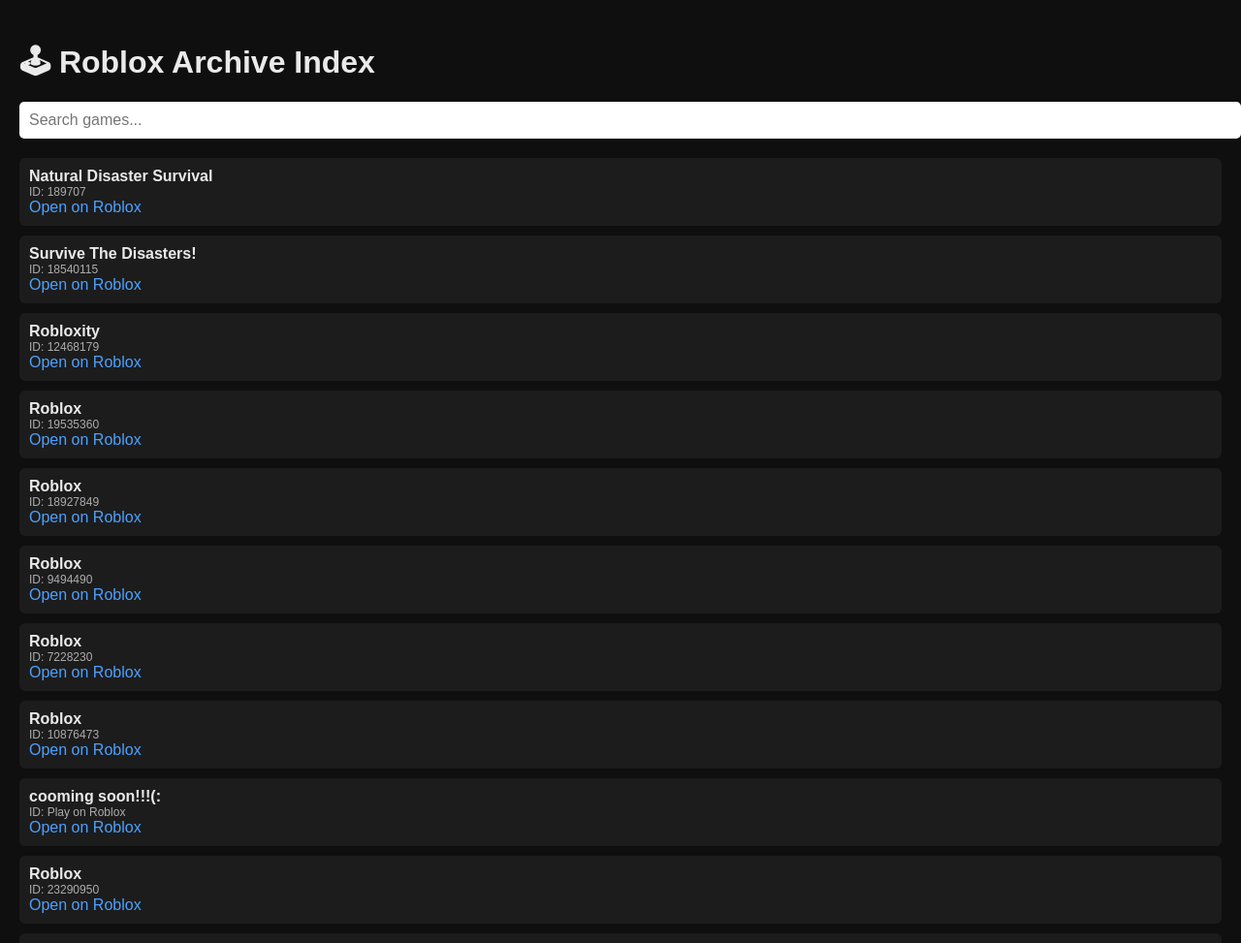
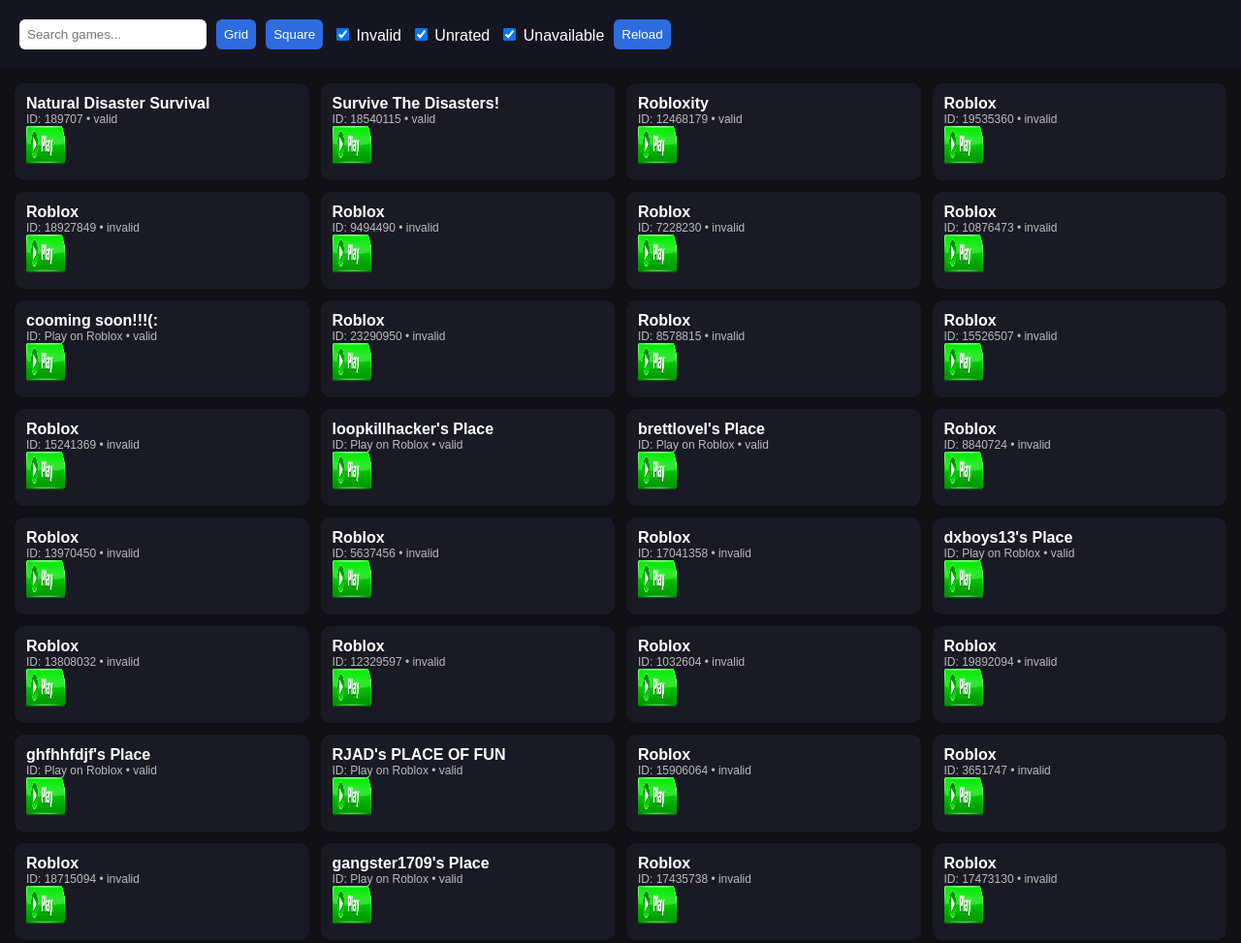
Before and after one commit to Crustav0IndexTeam/Old-Roblox-Archival-Project, a website: page index.html in a window 1280 px wide. Shown: the top 973 px of the page at 97% size. Drawn offline with Linux system fonts and the light colour scheme.

Commit message:
Update index.html

```diff
--- a/index.html
+++ b/index.html
@@ -2,110 +2,188 @@
 <html lang="en">
 <head>
 <meta charset="UTF-8" />
-  <title>Roblox Archive Index</title>
+<title>Roblox Archival Index</title>
+
 <style>
 body {
+  margin: 0;
   font-family: Arial, sans-serif;
-      background: #0f0f0f;
-      color: #eaeaea;
-      margin: 0;
-      padding: 20px;
+  background: #0f0f14;
+  color: white;
 }
 
-    h1 {
-      margin-bottom: 10px;
+header {
+  padding: 20px;
+  display: flex;
+  flex-wrap: wrap;
+  gap: 10px;
+  align-items: center;
+  background: #151521;
+  position: sticky;
+  top: 0;
 }
 
-    input {
-      width: 100%;
-      padding: 10px;
-      font-size: 16px;
-      margin-bottom: 20px;
+input, select, button {
+  padding: 8px;
+  border-radius: 6px;
   border: none;
-      border-radius: 5px;
 }
 
-    .item {
-      background: #1c1c1c;
-      padding: 10px;
-      margin-bottom: 10px;
-      border-radius: 6px;
+button {
+  cursor: pointer;
+  background: #2d6cdf;
+  color: white;
 }
 
-    a {
-      color: #4ea1ff;
-      text-decoration: none;
+button:hover {
+  background: #1f4fb3;
 }
 
-    a:hover {
-      text-decoration: underline;
+#grid {
+  display: grid;
+  grid-template-columns: repeat(auto-fill, minmax(260px, 1fr));
+  gap: 12px;
+  padding: 15px;
 }
 
-    .id {
+.card {
+  background: #1a1a25;
+  border-radius: 10px;
+  padding: 12px;
+  transition: 0.2s;
+}
+
+.card:hover {
+  transform: scale(1.02);
+  background: #222236;
+}
+
+.square .card {
+  height: 180px;
+  display: flex;
+  flex-direction: column;
+  justify-content: space-between;
+}
+
+.title {
+  font-weight: bold;
+}
+
+.meta {
   font-size: 12px;
   opacity: 0.7;
 }
+
+.play {
+  width: 40px;
+  height: 40px;
+  cursor: pointer;
+}
+
+.hidden {
+  display: none;
+}
 </style>
 </head>
+
 <body>
 
-<h1>🕹 Roblox Archive Index</h1>
+<header>
+  <input id="search" placeholder="Search games..." />
 
-<input type="text" id="search" placeholder="Search games..." />
+  <button onclick="setLayout('grid')">Grid</button>
+  <button onclick="setLayout('square')">Square</button>
 
-<div id="list"></div>
+  <label>
+    <input type="checkbox" id="showInvalid" checked />
+    Invalid
+  </label>
+
+  <label>
+    <input type="checkbox" id="showUnrated" checked />
+    Unrated
+  </label>
+
+  <label>
+    <input type="checkbox" id="showUnavailable" checked />
+    Unavailable
+  </label>
+
+  <button onclick="load()">Reload</button>
+</header>
+
+<div id="grid"></div>
 
 <script>
+let layout = "grid";
 let games = [];
 
-// Load games.txt
-fetch("games.txt")
-  .then(res => res.text())
-  .then(text => {
-    games = text
-      .split("\n")
-      .filter(line => line.trim())
-      .map(line => {
-        const parts = line.split("|");
-        return {
-          title: parts[0]?.trim(),
-          id: parts[1]?.trim()
-        };
-      });
+function setLayout(type) {
+  layout = type;
+  document.getElementById("grid").className = type === "square" ? "square" : "";
+}
 
-    render(games);
-  });
+// classify entries
+function classify(title) {
+  const t = title.toLowerCase();
 
-function render(data) {
-  const list = document.getElementById("list");
-  list.innerHTML = "";
+  if (t.includes("unavailable")) return "unavailable";
+  if (t.includes("unrated")) return "unrated";
+  if (!title || t === "roblox") return "invalid";
 
-  data.forEach(g => {
-    const div = document.createElement("div");
-    div.className = "item";
+  return "valid";
+}
 
-    div.innerHTML = `
-      <div><strong>${g.title}</strong></div>
-      <div class="id">ID: ${g.id}</div>
-      <a href="https://www.roblox.com/games/${g.id}" target="_blank">
-        Open on Roblox
-      </a>
+function shouldShow(type) {
+  if (type === "invalid") return document.getElementById("showInvalid").checked;
+  if (type === "unrated") return document.getElementById("showUnrated").checked;
+  if (type === "unavailable") return document.getElementById("showUnavailable").checked;
+  return true;
+}
+
+function render() {
+  const grid = document.getElementById("grid");
+  const search = document.getElementById("search").value.toLowerCase();
+
+  grid.innerHTML = "";
+
+  games.forEach(g => {
+    const [title, id] = g.split("|").map(x => x.trim());
+    const type = classify(title);
+
+    if (!shouldShow(type)) return;
+    if (!title.toLowerCase().includes(search)) return;
+
+    const card = document.createElement("div");
+    card.className = "card";
+
+    card.innerHTML = `
+      <div class="title">${title}</div>
+      <div class="meta">ID: ${id} • ${type}</div>
+      <img class="play"
+        src="https://github.com/Crustav0IndexTeam/Old-Roblox-Archival-Project/blob/main/play%20button.png?raw=true"
+        onclick="window.open('https://www.roblox.com/games/${id}', '_blank')"
+      />
     `;
 
-    list.appendChild(div);
+    grid.appendChild(card);
   });
 }
 
-document.getElementById("search").addEventListener("input", e => {
-  const q = e.target.value.toLowerCase();
+async function load() {
+  const res = await fetch("games.txt?_=" + Date.now());
+  const text = await res.text();
 
-  const filtered = games.filter(g =>
-    g.title?.toLowerCase().includes(q) ||
-    g.id?.includes(q)
-  );
+  games = text.split("\n").filter(Boolean);
+  render();
+}
 
-  render(filtered);
-});
+document.getElementById("search").addEventListener("input", render);
+document.getElementById("showInvalid").addEventListener("change", render);
+document.getElementById("showUnrated").addEventListener("change", render);
+document.getElementById("showUnavailable").addEventListener("change", render);
+
+load();
 </script>
 
 </body>
```
Lines whose indentation alone changed are shown as unchanged.
